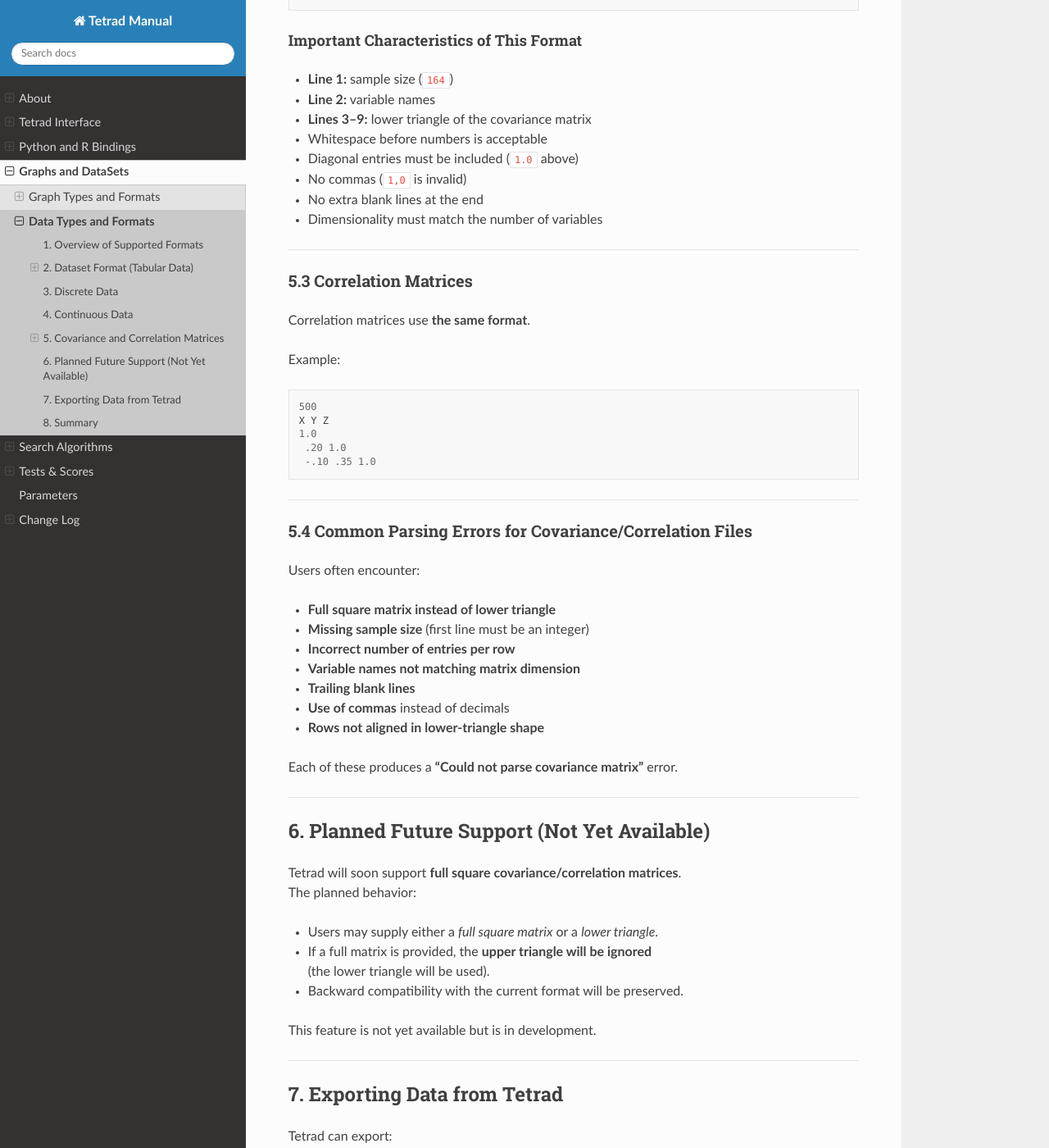
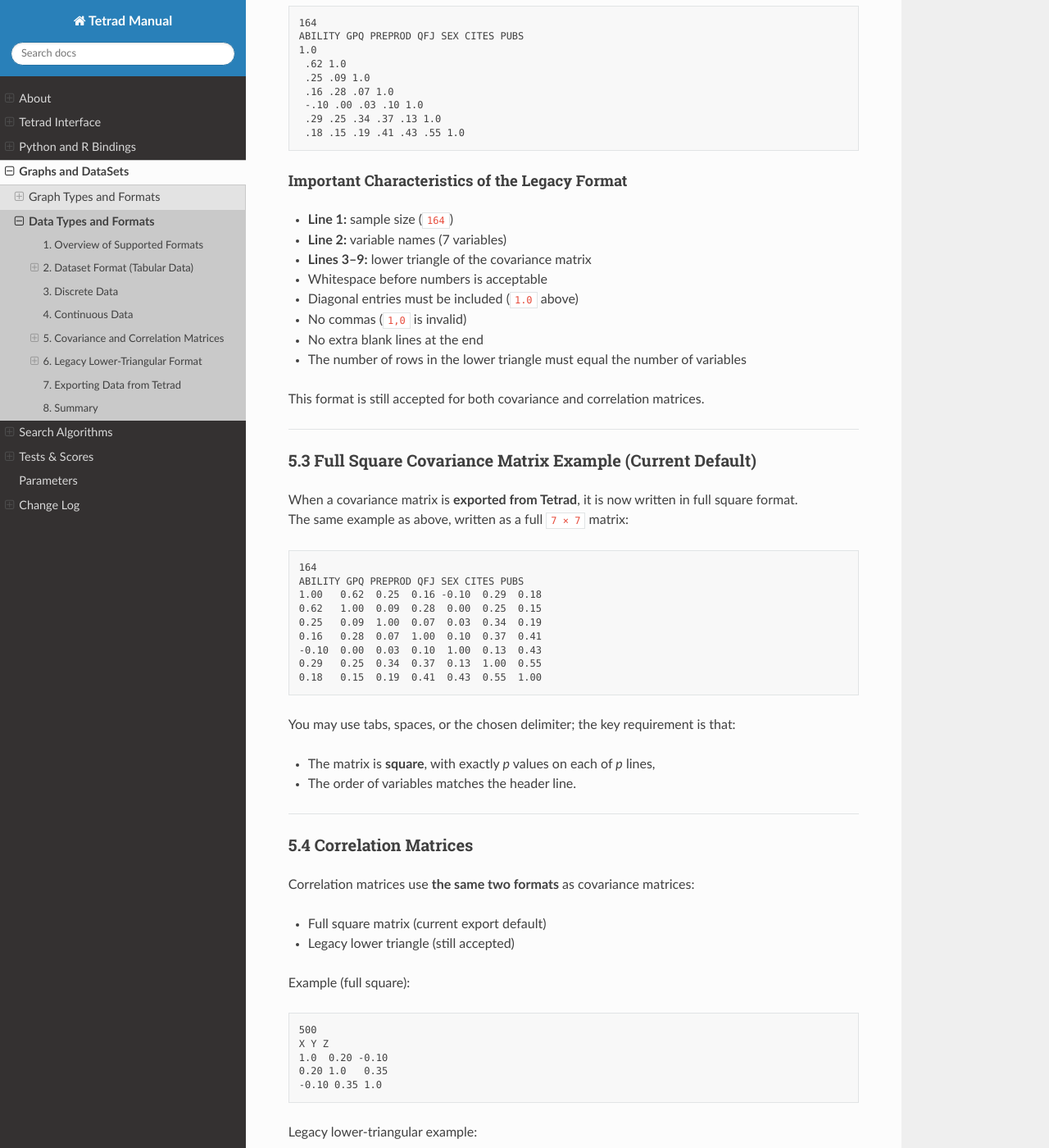
Before and after one commit to cmu-phil/tetrad-manual-rtd, a Sphinx documentation site: the page built from docs/data.formats.md, in a window 1280 px wide and 1400 px high, scrolled down 2705 px. Shown: the whole window at 82% size. Built offline with Sphinx 7.4.7 and the Read the Docs theme 3.1.0, drawn with Linux system fonts in a browser that asks for light colours; pages that are not in the unit, such as notebooks, are missing from menus; some of the changed text lies outside the part shown.

Commit message:
Refine **Data Formats** documentation:
- Add detailed explanation of new **full square matrix** support for covariance and correlation files.
- Retain and clarify **legacy lower-triangular format** usage, including examples and backward compatibility notes.
- Update export behavior to reflect **full square matrix** as the default format.
- Improve formatting, examples, and error handling guidelines for all supported file types.

````diff
--- a/docs/data.formats.md
+++ b/docs/data.formats.md
@@ -12,10 +12,10 @@
 Tetrad supports:
 
 - **Tabular data files** (continuous, discrete, or mixed)
-- **Covariance matrices** (current format: lower-triangular)
-- **Correlation matrices** (same lower-triangular format)
+- **Covariance matrices** (full square or legacy lower-triangular)
+- **Correlation matrices** (full square or legacy lower-triangular)
 
-This page covers the se **data formats**.
+This page covers these **data formats**.
 
 ---
 
@@ -29,7 +29,7 @@
 
 Example:
 
-```
+```text
 X Y Z
 1.2 5.0 3
 0.9 4.8 3
@@ -51,7 +51,7 @@
 
 Example:
 
-```
+```text
 A B C
 0 1 yes
 1 0 no
@@ -64,7 +64,7 @@
 
 Continuous data uses the same tabular format, but all values should be numeric:
 
-```
+```text
 HEIGHT WEIGHT AGE
 66.1 150.2 33
 70.3 182.4 44
@@ -73,13 +73,17 @@
 ---
 
 ## 5. Covariance and Correlation Matrices
-(Current Tetrad Format)
 
-Tetrad currently supports **only one** matrix format:
+Tetrad now supports **two equivalent file formats** for covariance and correlation matrices:
 
-> A **lower-triangular matrix**, preceded by a **sample size** line and a **variable-name** line.
+1. A **full square matrix**, preceded by a sample-size line and a variable-name line (current default)
+2. A **lower-triangular matrix** in the legacy format (still fully supported for backward compatibility)
 
-This format applies to **both covariance and correlation matrices**.
+Both formats use the same header:
+
+1. **Sample size** (integer, on its own line)
+2. **Variable names** (space-separated or tab-separated)
+3. **Matrix values** (either full square or lower-triangular)
 
 Any deviation from this structure will cause Tetrad to reject the file.
 
@@ -91,25 +95,30 @@
 
 1. **Sample size** (integer, on its own line)
 2. **Variable names** (space-separated or tab-separated)
-3. **Lower triangle of the matrix**, written row by row
+3. **Matrix body**, in one of the two supported shapes:
 
-Matrix layout:
+- **Full square format (current default)**
+  - Row 1: `p` values
+  - Row 2: `p` values
+  - …
+  - Row *p*: `p` values
 
-- Row 1: 1 value
-- Row 2: 2 values
-- ...
-- Row *p*: *p* values
+- **Legacy lower-triangular format**
+  - Row 1: 1 value
+  - Row 2: 2 values
+  - …
+  - Row *p*: *p* values
 
-The **upper triangle must not appear**.
+Here *p* is the number of variables (the number of names on the header line).
 
 ---
 
-### 5.2 Covariance Matrix Example (Exactly as Tetrad Expects)
+### 5.2 Legacy Covariance Matrix Example (Lower Triangle)
 
-Below is a complete, valid covariance file.
-This is the example that users often find confusing, so it is given *in full*.
+Below is a complete, valid **lower-triangular** covariance file.
+This is the classic example that has been used by Tetrad historically.
 
-```
+```text
 164
 ABILITY GPQ PREPROD QFJ SEX CITES PUBS
 1.0
@@ -121,26 +130,65 @@
  .18 .15 .19 .41 .43 .55 1.0
 ```
 
-#### Important Characteristics of This Format
+#### Important Characteristics of the Legacy Format
 
 - **Line 1:** sample size (`164`)
-- **Line 2:** variable names
+- **Line 2:** variable names (7 variables)
 - **Lines 3–9:** lower triangle of the covariance matrix
 - Whitespace before numbers is acceptable
 - Diagonal entries must be included (`1.0` above)
 - No commas (`1,0` is invalid)
 - No extra blank lines at the end
-- Dimensionality must match the number of variables
+- The number of rows in the lower triangle must equal the number of variables
+
+This format is still accepted for both covariance and correlation matrices.
 
 ---
 
-### 5.3 Correlation Matrices
+### 5.3 Full Square Covariance Matrix Example (Current Default)
 
-Correlation matrices use **the same format**.
+When a covariance matrix is **exported from Tetrad**, it is now written in full square format.
+The same example as above, written as a full `7 × 7` matrix:
 
-Example:
+```text
+164
+ABILITY GPQ PREPROD QFJ SEX CITES PUBS
+1.00   0.62  0.25  0.16 -0.10  0.29  0.18
+0.62   1.00  0.09  0.28  0.00  0.25  0.15
+0.25   0.09  1.00  0.07  0.03  0.34  0.19
+0.16   0.28  0.07  1.00  0.10  0.37  0.41
+-0.10  0.00  0.03  0.10  1.00  0.13  0.43
+0.29   0.25  0.34  0.37  0.13  1.00  0.55
+0.18   0.15  0.19  0.41  0.43  0.55  1.00
+```
 
+You may use tabs, spaces, or the chosen delimiter; the key requirement is that:
+
+- The matrix is **square**, with exactly *p* values on each of *p* lines,
+- The order of variables matches the header line.
+
+---
+
+### 5.4 Correlation Matrices
+
+Correlation matrices use **the same two formats** as covariance matrices:
+
+- Full square matrix (current export default)
+- Legacy lower triangle (still accepted)
+
+Example (full square):
+
+```text
+500
+X Y Z
+1.0  0.20 -0.10
+0.20 1.0   0.35
+-0.10 0.35 1.0
 ```
+
+Legacy lower-triangular example:
+
+```text
 500
 X Y Z
 1.0
@@ -150,33 +198,44 @@
 
 ---
 
-### 5.4 Common Parsing Errors for Covariance/Correlation Files
+### 5.5 Common Parsing Errors for Covariance/Correlation Files
 
 Users often encounter:
 
-- **Full square matrix instead of lower triangle**
 - **Missing sample size** (first line must be an integer)
-- **Incorrect number of entries per row**
-- **Variable names not matching matrix dimension**
+- **Variable names not matching matrix dimensions**
+  - For square format: not exactly *p* values per row, or not exactly *p* rows
+  - For lower-triangular format: wrong number of values in a given row
+- **Mixing square and triangular conventions** in a single file
 - **Trailing blank lines**
-- **Use of commas** instead of decimals
-- **Rows not aligned in lower-triangle shape**
+- **Use of commas** instead of decimal points
+- **Extra text or comments in the matrix region**
 
 Each of these produces a **“Could not parse covariance matrix”** error.
 
 ---
 
-## 6. Planned Future Support (Not Yet Available)
+## 6. Legacy Lower-Triangular Format
 
-Tetrad will soon support **full square covariance/correlation matrices**.
-The planned behavior:
+The lower-triangular matrix format is kept as a **legacy** option:
 
-- Users may supply either a *full square matrix* or a *lower triangle*.
-- If a full matrix is provided, the **upper triangle will be ignored**
-  (the lower triangle will be used).
-- Backward compatibility with the current format will be preserved.
+- All existing covariance and correlation files using the old lower-triangular convention
+  will continue to load without modification.
+- New users are encouraged to use the **square format**, which aligns with conventions in R and Python.
+- Internally, Tetrad treats both formats as representing the same symmetric matrix.
 
-This feature is not yet available but is in development.
+There is no need to convert existing lower-triangular files unless you prefer the square style.
+
+---
+
+### 6.1 Note on GUI Display
+
+In the Tetrad GUI, covariance and correlation matrices are **currently displayed using only the lower triangle**, even if they were loaded from a full square matrix file. This is purely a **display choice**:
+
+- The matrix is still treated as a full symmetric covariance/correlation matrix internally.
+- Only the lower triangle is shown to reduce redundancy and to emphasize that the object is a covariance or correlation matrix.
+
+This behavior is independent of whether the file itself was in square or lower-triangular format.
 
 ---
 
@@ -185,20 +244,27 @@
 Tetrad can export:
 
 - Tabular datasets
-- Covariance matrices (in the same lower-triangle format)
+- Covariance matrices
 - Correlation matrices
 
-Exported covariance and correlation will **always** be in the lower-triangular format until
-the square-matrix feature is implemented.
+Export behavior:
+
+- Covariance and correlation matrices are now exported in **full square format** by default.
+- The legacy **lower-triangular** format is **no longer used for export**, but is still supported for import.
+
+This means:
+
+- You can load either full square or lower-triangular files.
+- When you save from Tetrad, you will get the square form.
 
 ---
 
 ## 8. Summary
 
-| Format Type | Supported? | Notes                                   |
-|-------------|------------|-----------------------------------------|
-| Tabular data | ✔ | Standard space/tab/comma-separated file |
-| Covariance matrix (lower triangle) | ✔ | Current required format                 |
-| Correlation matrix (lower triangle) | ✔ | Same format as covariance               |
-| Full covariance/correlation square matrix | ❌ (not yet) | Will be supported soon                  |
-| Graph formats | ✔ | See graph file section                  |
+| Format Type                               | Supported? | Notes                                                       |
+|-------------------------------------------|------------|-------------------------------------------------------------|
+| Tabular data                              | ✔          | Standard space/tab/comma-separated file                     |
+| Covariance matrix (lower triangle)        | ✔ (legacy) | Fully supported for backward compatibility                  |
+| Correlation matrix (lower triangle)       | ✔ (legacy) | Same legacy format as covariance                            |
+| Full covariance/correlation square matrix | ✔          | Current default import/export format                        |
+| Graph formats                             | ✔          | See graph file section                                      |
````
Also changed, not shown: docs/_static/images/tetrad-interface/overview/data-import-dialog.png.
